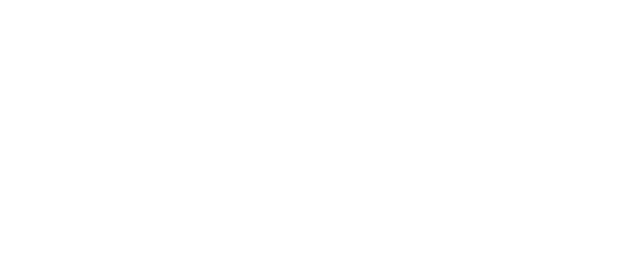
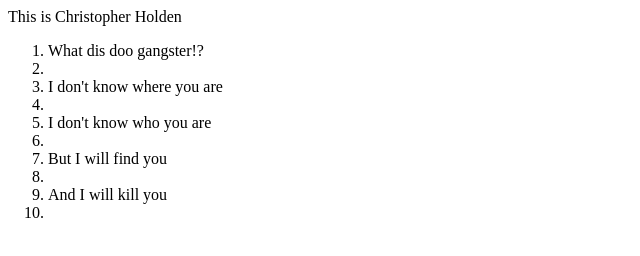
Before and after one commit to Icebreeze1/Icebreeze1.github.io, a plain HTML site: page index.html in a window 1280 px wide. Shown: the whole page, without its empty margins (0-640 px from the left). Drawn offline with Linux system fonts and the light colour scheme.

Commit message:
Update index.html

```diff
--- a/index.html
+++ b/index.html
@@ -1,10 +1,10 @@
 <Html>
-  <head>
-  <title>Who is this Christopher Holden?<title/>
-  <head/>
-    <body>
-    <p>This is Christopher Holden<p>
 
 
-  </body>
-</Html>
+    <p>This is Christopher Holden<p>
+      <ol>
+        <li> What dis doo gangster!?<li>
+        <li> I don't know where you are <li>
+        <li> I don't know who you are <li>
+        <li> But I will find you<li>
+        <li> And I will kill you <li>
```
